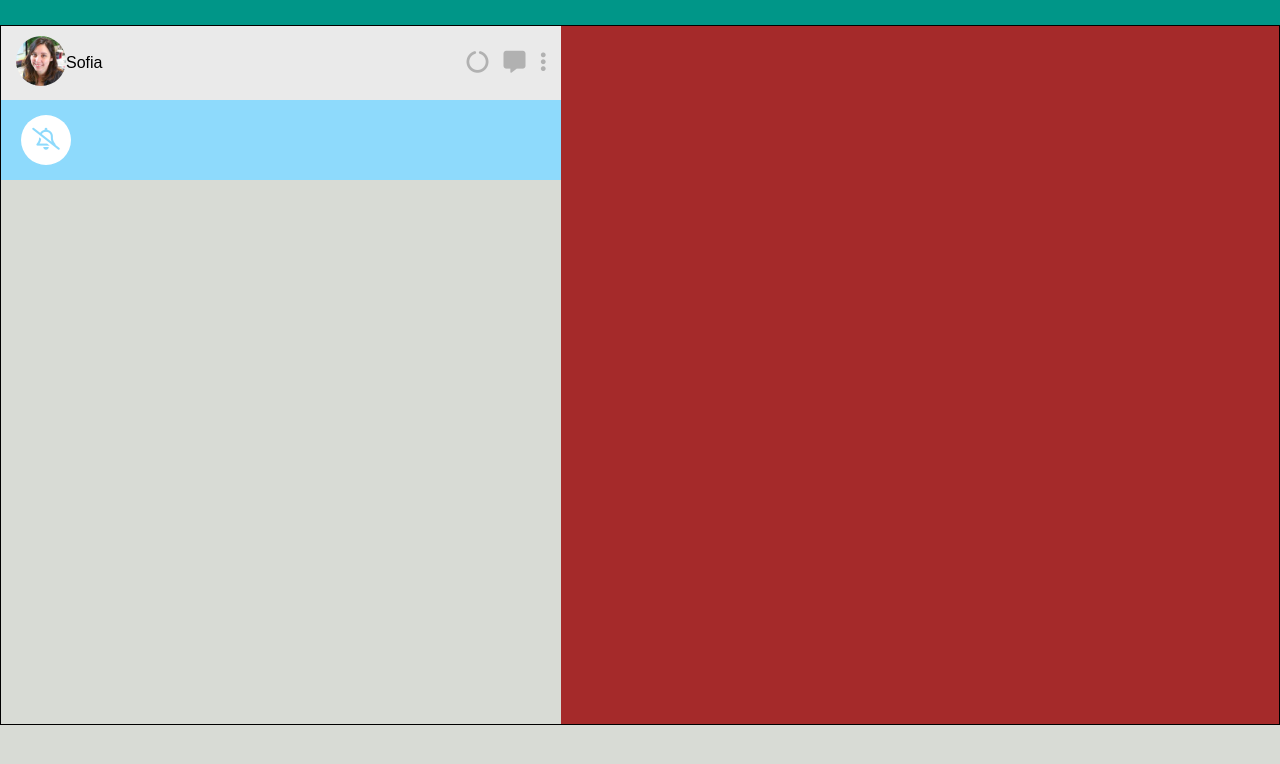
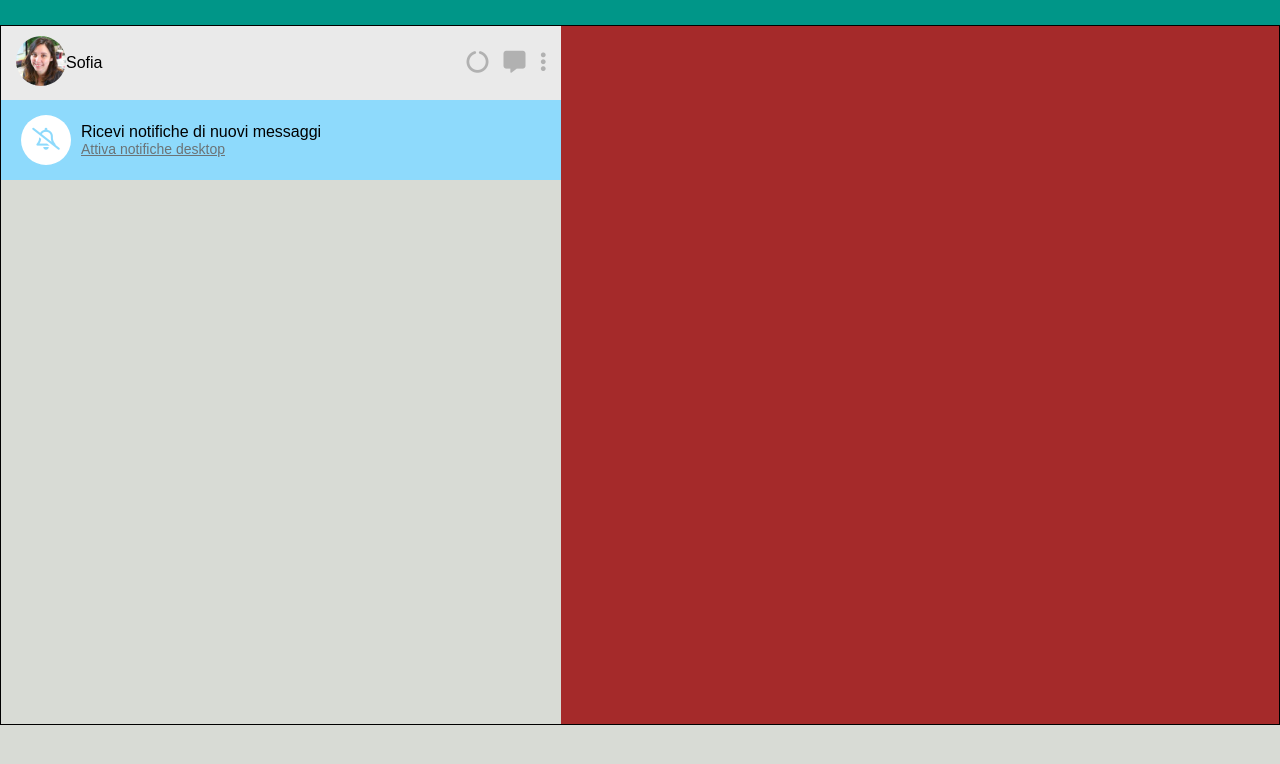
Before and after one commit to fracs31/vue-boolzapp, a plain HTML site: page index.html in a window 1280 px wide. Drawn offline with nearby package versions, Linux system fonts and the light colour scheme.

Commit message:
ADD notifications hint

```diff
--- a/css/style.css
+++ b/css/style.css
@@ -93,6 +93,9 @@
 .notifications {
     padding: 15px 20px;
     background-color: var(--light-blue);
+    display: flex;
+    gap: 10px;
+    align-items: center;
 }
 
 /* Immagine delle notifiche */
@@ -107,6 +110,13 @@
     color: var(--light-blue);
 }
 
+/* Attivazione delle notifiche */
+.notifications__hint--able {
+    color: var(---light-black);
+    text-decoration: underline;
+    font-size: 14px;
+}
+
 /* Conversazione */
 .conversation {
     flex-grow: 1;
--- a/index.html
+++ b/index.html
@@ -63,6 +63,17 @@
                                     <i class="fa-regular fa-bell-slash"></i>
                                 </span>
                             </div>
+                            <!-- Consiglio di attivare le notifiche -->
+                            <div class="notifications__hint">
+                                <!-- Testo -->
+                                <p class="notifications__hint--text">
+                                    Ricevi notifiche di nuovi messaggi
+                                </p>
+                                <!-- Attivazione notifiche -->
+                                <p class="notifications__hint--able">
+                                    Attiva notifiche desktop
+                                </p>
+                            </div>
                         </div>
                         <!-- Barra di ricerca -->
                         <div class="search">
```
